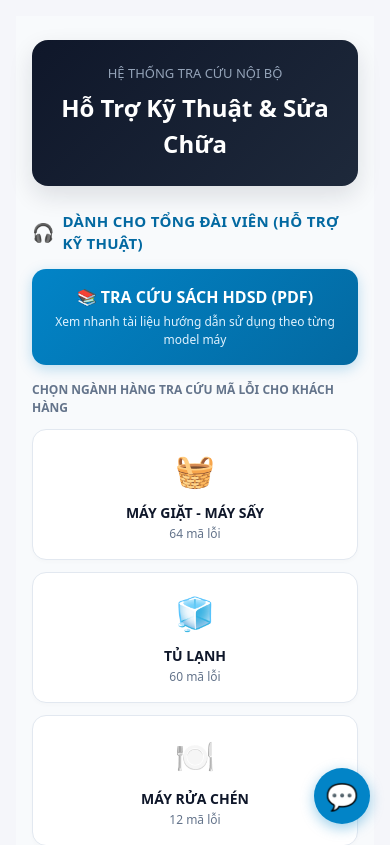
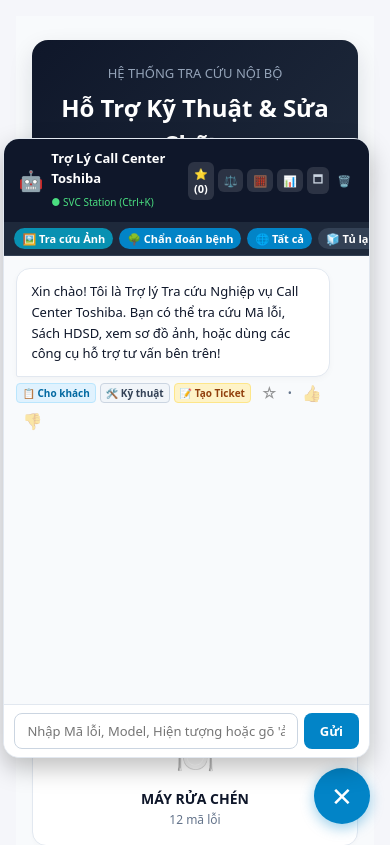
Before and after one commit to tuanAnh12423/WEB-Tra-Cuu-Ma-Loi, a React (Vite) app: page /#/ in a window 390 px wide. Shown: the top 845 px of the page. Built offline with nearby package versions, Linux system fonts and the light colour scheme.

Commit message:
Cap nhat

```diff
--- a/src/App.css
+++ b/src/App.css
@@ -6,15 +6,49 @@
   touch-action: manipulation;
 }
 
+/* Mặc định trên Máy tính (Desktop): Hiện giao diện web bình thường */
+.main-web-content {
+  display: block;
+}
+
 /* Áp dụng cho màn hình nhỏ hơn 640px (Điện thoại) */
 @media (max-width: 640px) {
   body {
     font-size: 14px;
+    margin: 0;
+    padding: 0;
+    overflow: hidden; /* Ngăn trang nền cuộn khi đang dùng chatbot */
   }
 
-  /* Ô tìm kiếm & Nút bấm to hơn dễ bấm bằng ngón tay */
+  /* 1. Ẩn toàn bộ giao diện web nền trên điện thoại */
+  .main-web-content {
+    display: none !important;
+  }
+
+  /* 2. Ép khung Chatbot bung trọn 100% màn hình điện thoại */
+  .mobile-fullscreen-chat {
+    position: fixed !important;
+    top: 0 !important;
+    left: 0 !important;
+    right: 0 !important;
+    bottom: 0 !important;
+    width: 100vw !important;
+    height: 100dvh !important; /* Dùng dvh để khớp hoàn hảo trên cả Safari & Chrome */
+    max-width: 100% !important;
+    max-height: 100% !important;
+    border-radius: 0 !important;
+    border: none !important;
+    z-index: 99999 !important;
+  }
+
+  /* 3. Ẩn nút tròn toggle vì trên mobile chatbot luôn mở sẵn */
+  .hide-on-mobile-toggle {
+    display: none !important;
+  }
+
+  /* 4. Ô tìm kiếm & Nút bấm to hơn, dễ bấm bằng ngón tay */
   input[type="text"] {
-    font-size: 16px !important; /* Ngăn iOS tự động zoom khi gõ */
+    font-size: 16px !important; /* Ngăn iOS tự động zoom màn hình khi bấm vào ô nhập */
     padding-top: 12px !important;
     padding-bottom: 12px !important;
   }
--- a/src/components/ChatBotWidget.tsx
+++ b/src/components/ChatBotWidget.tsx
@@ -52,7 +52,11 @@
   const inputRef = useRef<HTMLInputElement>(null);
 
   // ⚙️ 4. STATES
-  const [isOpen, setIsOpen] = useState(false);
+  // 🌟 [ĐIỂM 1]: Mặc định tự động mở nếu là màn hình điện thoại (<= 640px)
+  const [isOpen, setIsOpen] = useState(() => {
+    return typeof window !== "undefined" ? window.innerWidth <= 640 : false;
+  });
+
   const [isMaximized, setIsMaximized] = useState(false);
   const [input, setInput] = useState("");
   const [selectedModelFilter, setSelectedModelFilter] = useState<string>("ALL");
@@ -115,7 +119,7 @@
       } else if (e.key === "Escape" && isOpen) {
         if (previewImage) setPreviewImage(null);
         else if (activeModal) setActiveModal(null);
-        else setIsOpen(false);
+        else if (window.innerWidth > 640) setIsOpen(false);
       }
     };
     window.addEventListener("keydown", handleKeyDown);
@@ -279,6 +283,22 @@
 
     navigator.clipboard.writeText(cleanText);
     setCopiedId(`tech_${msgId}`);
+    setTimeout(() => setCopiedId(null), 2000);
+  };
+
+  const handleCopyCrmTicket = (text: string, msgId: string) => {
+    const cleanText = text
+      .replace(/<[^>]*>/g, "")
+      .replace(/###\s*/g, "")
+      .replace(/---/g, "")
+      .replace(/\*\*/g, "")
+      .replace(/\*/g, "")
+      .slice(0, 150);
+
+    const ticketTemplate = `[TOSHIBA SVC TICKET - ${new Date().toLocaleDateString("vi-VN")}]\n- Nội dung tiếp nhận: Khách cần hỗ trợ kỹ thuật / Báo lỗi thiết bị\n- Tóm tắt hướng dẫn: ${cleanText}...\n- Kết quả xử lý: Đã hướng dẫn KH thao tác / Theo dõi thêm.\n- Hotline liên hệ lại: 1800 1529`;
+
+    navigator.clipboard.writeText(ticketTemplate);
+    setCopiedId(`crm_${msgId}`);
     setTimeout(() => setCopiedId(null), 2000);
   };
 
@@ -779,11 +799,10 @@
     return "Mức H6 (35 - 55 °dH): Nước rất cứng! Tái tạo sau mỗi 1 chu trình (60g muối)";
   };
 
-  // 🌟 Hàm tô màu nổi bật cho các giá trị "Có" / "Không" / Thông số
+  // Hàm tô màu nổi bật cho các giá trị "Có" / "Không" / Thông số
   const renderSpecValue = (value: string | undefined) => {
     if (!value) return "—";
 
-    // Nếu là tính năng "✕ Không" -> Hiện Badge Đỏ nổi bật
     if (value.startsWith("✕") || value.toLowerCase().includes("không")) {
       return (
         <span
@@ -802,7 +821,6 @@
       );
     }
 
-    // Nếu là tính năng "✓ Có" -> Hiện Badge Xanh lá nổi bật
     if (value.startsWith("✓") || value.toLowerCase().includes("có")) {
       return (
         <span
@@ -821,7 +839,6 @@
       );
     }
 
-    // Các thông số số liệu bình thường
     return <span style={{ fontWeight: 600, color: "#0f172a" }}>{value}</span>;
   };
 
@@ -852,9 +869,10 @@
 
   return (
     <>
-      {/* 🔘 Nút Toggle mở Chatbot */}
+      {/* 🔘 Nút Toggle mở Chatbot (🌟 [ĐIỂM 2]: Thêm class hide-on-mobile-toggle) */}
       <button
         type="button"
+        className="hide-on-mobile-toggle"
         onClick={(e) => {
           e.preventDefault();
           e.stopPropagation();
@@ -883,9 +901,10 @@
         {isOpen ? "✕" : "💬"}
       </button>
 
-      {/* 💬 Khung Chatbot */}
+      {/* 💬 Khung Chatbot (🌟 [ĐIỂM 3]: Thêm class mobile-fullscreen-chat) */}
       {isOpen && (
         <div
+          className="mobile-fullscreen-chat"
           onClick={(e) => e.stopPropagation()}
           style={{
             position: "fixed",
@@ -1215,7 +1234,7 @@
             </div>
           )}
 
-          {/* 🌟 MODAL 2: BẢNG SO SÁNH MODEL ĐA NGÀNH HÀNG LINH HOẠT VỚI BADGE MÀU */}
+          {/* 🌟 MODAL 2: BẢNG SO SÁNH MODEL */}
           {activeModal === "COMPARE" && (
             <div
               style={{
@@ -1254,7 +1273,6 @@
                 </button>
               </div>
 
-              {/* Bước 1: Chọn Ngành hàng cần so sánh */}
               <div
                 style={{
                   display: "flex",
@@ -1294,7 +1312,6 @@
                 ))}
               </div>
 
-              {/* Bước 2: Checkbox chọn các Model trong ngành hàng */}
               <div
                 style={{
                   display: "flex",
@@ -1333,7 +1350,6 @@
                 ))}
               </div>
 
-              {/* Bảng so sánh các model đã chọn với Badge màu nổi bật */}
               <table
                 style={{
                   width: "100%",
@@ -1730,7 +1746,7 @@
                   )}
                 </div>
 
-                {/* Tiện ích dưới câu trả lời: 3 Nút Copy + Ghim ⭐ + Feedback */}
+                {/* Tiện ích dưới câu trả lời */}
                 {msg.sender === "bot" && (
                   <div
                     style={{
@@ -1779,6 +1795,26 @@
                       {copiedId === `tech_${msg.id}`
                         ? "✓ Đã copy"
                         : "🛠️ Kỹ thuật"}
+                    </button>
+
+                    {/* Nút Tạo Ticket CRM */}
+                    <button
+                      type="button"
+                      onClick={() => handleCopyCrmTicket(msg.text, msg.id)}
+                      style={{
+                        background: "#fef3c7",
+                        border: "1px solid #fde68a",
+                        color: "#92400e",
+                        cursor: "pointer",
+                        padding: "2px 5px",
+                        borderRadius: 4,
+                        fontSize: 10,
+                        fontWeight: 600,
+                      }}
+                    >
+                      {copiedId === `crm_${msg.id}`
+                        ? "✓ Đã copy Ticket"
+                        : "📝 Tạo Ticket"}
                     </button>
 
                     <button
```
